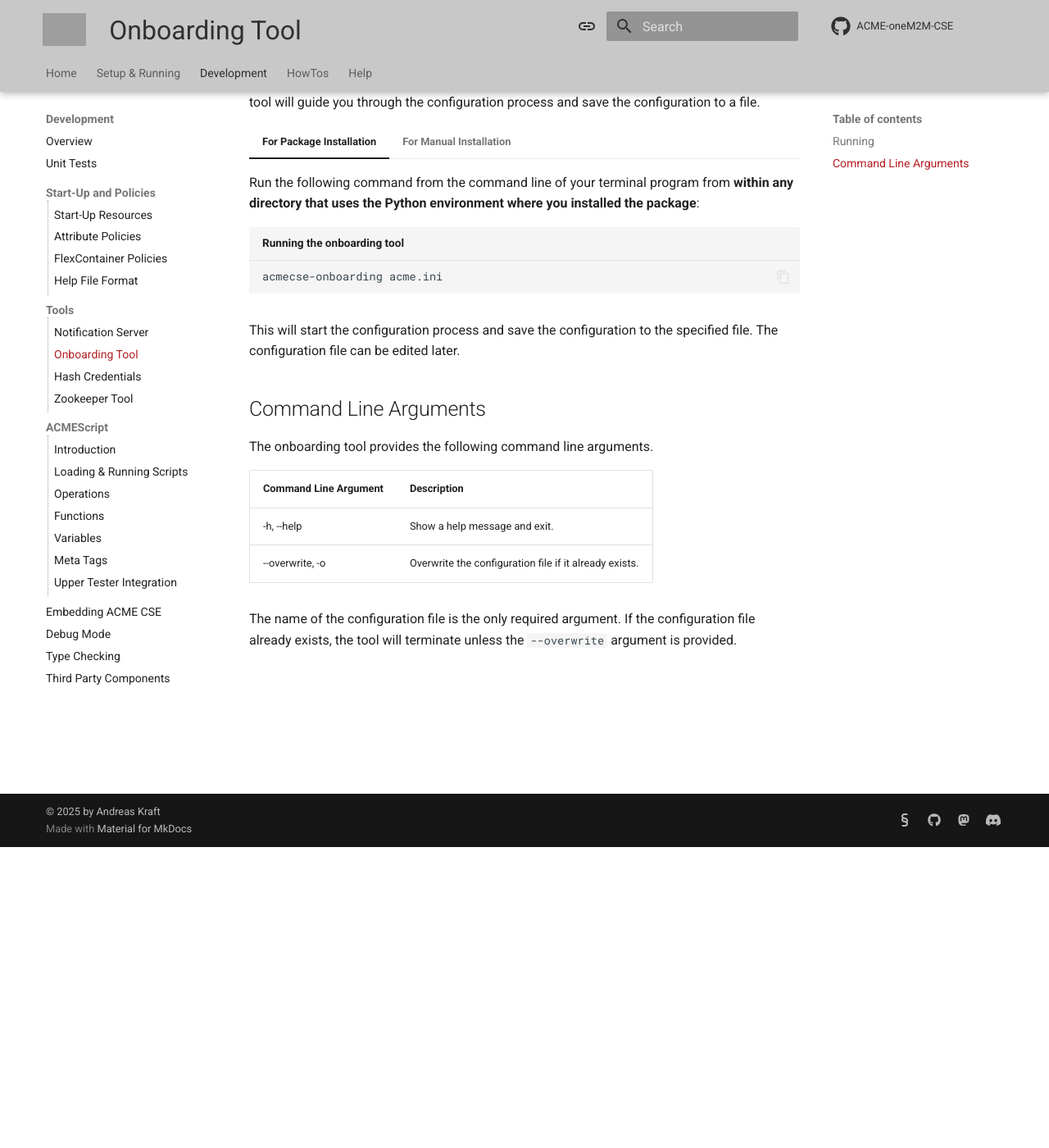
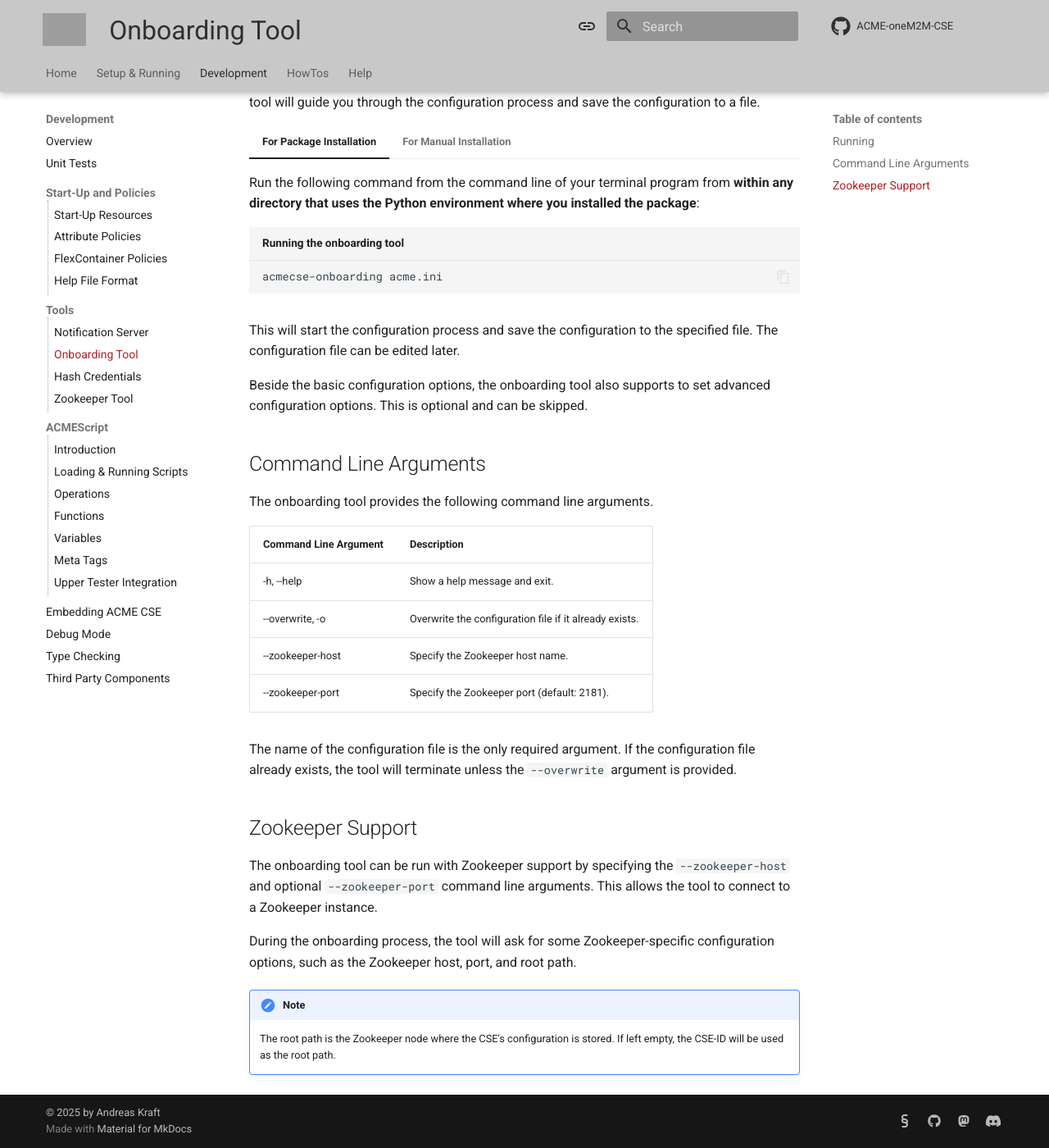
Before and after one commit to ankraft/ACME-oneM2M-CSE-mkdocs, an MkDocs documentation site: the page built from docs/development/tools/OnboardingTool.md, in a window 1280 px wide and 1400 px high, scrolled down 367 px. Shown: the whole window at 82% size. Built offline with MkDocs 1.6.1 and Material for MkDocs 9.7.7, drawn with Linux system fonts in a browser that asks for light colours; comment, search, counter and statistics services are not loaded; grey boxes are pictures that could not be loaded.

```diff
--- a/docs/development/tools/OnboardingTool.md
+++ b/docs/development/tools/OnboardingTool.md
@@ -27,16 +27,30 @@ The onboarding process is started by running the onboarding tool from the comman
 
 This will start the configuration process and save the configuration to the specified file. The configuration file can be edited later.
 
+Beside the basic configuration options, the onboarding tool also supports to set advanced configuration options. This is optional and can be skipped.
+
 
 ## Command Line Arguments
 
 The onboarding tool provides the following command line arguments.
 
 
-| Command Line Argument | Description                                            |
-|:----------------------|:-------------------------------------------------------|
-| -h, --help            | Show a help message and exit.                          |
-| --overwrite, -o       | Overwrite the configuration file if it already exists. |
+| Command Line Argument       | Description                                            |
+|:----------------------------|:-------------------------------------------------------|
+| -h, --help                  | Show a help message and exit.                          |
+| --overwrite, -o             | Overwrite the configuration file if it already exists. |
+| --zookeeper-host <hostname> | Specify the Zookeeper host name.                       |
+| --zookeeper-port <port>     | Specify the Zookeeper port (default: 2181).            |
 
 The name of the configuration file is the only required argument.
 If the configuration file already exists, the tool will terminate unless the `--overwrite` argument is provided.
+
+
+## Zookeeper Support
+
+The onboarding tool can be run with Zookeeper support by specifying the `--zookeeper-host` and optional `--zookeeper-port` command line arguments. This allows the tool to connect to a Zookeeper instance.
+
+During the onboarding process, the tool will ask for some Zookeeper-specific configuration options, such as the Zookeeper host, port, and root path.
+
+!!! Note
+    The root path is the Zookeeper node where the CSE's configuration is stored. If left empty, the CSE-ID will be used as the root path.
```
Also changed, not shown: docs/development/ACMEScript-uppertester.md (+1 -1 lines), docs/setup/Configuration-mqtt.md (+14 -1 lines), docs/setup/Operation-mqtt.md (+14 -0 lines), docs/setup/Operation-uppertester.md (+4 -0 lines).
